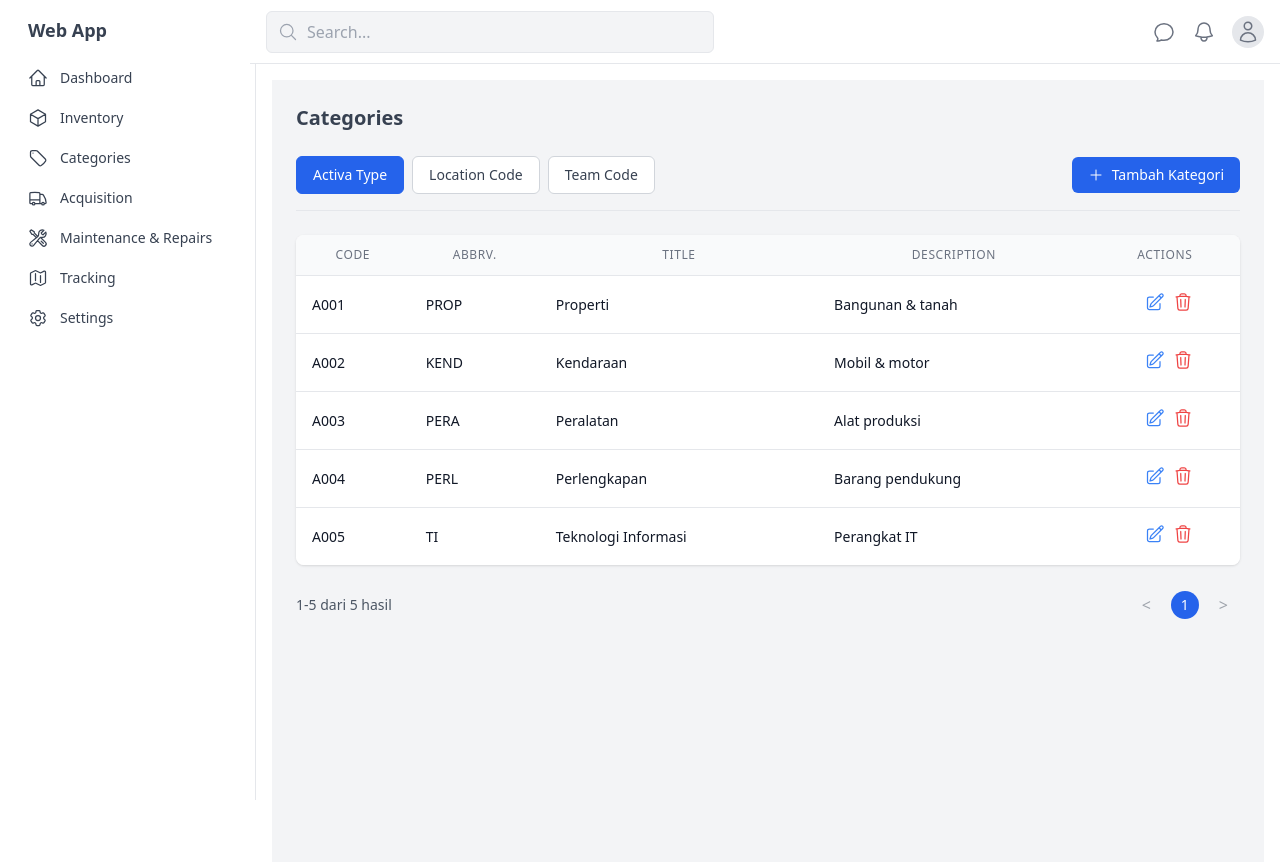
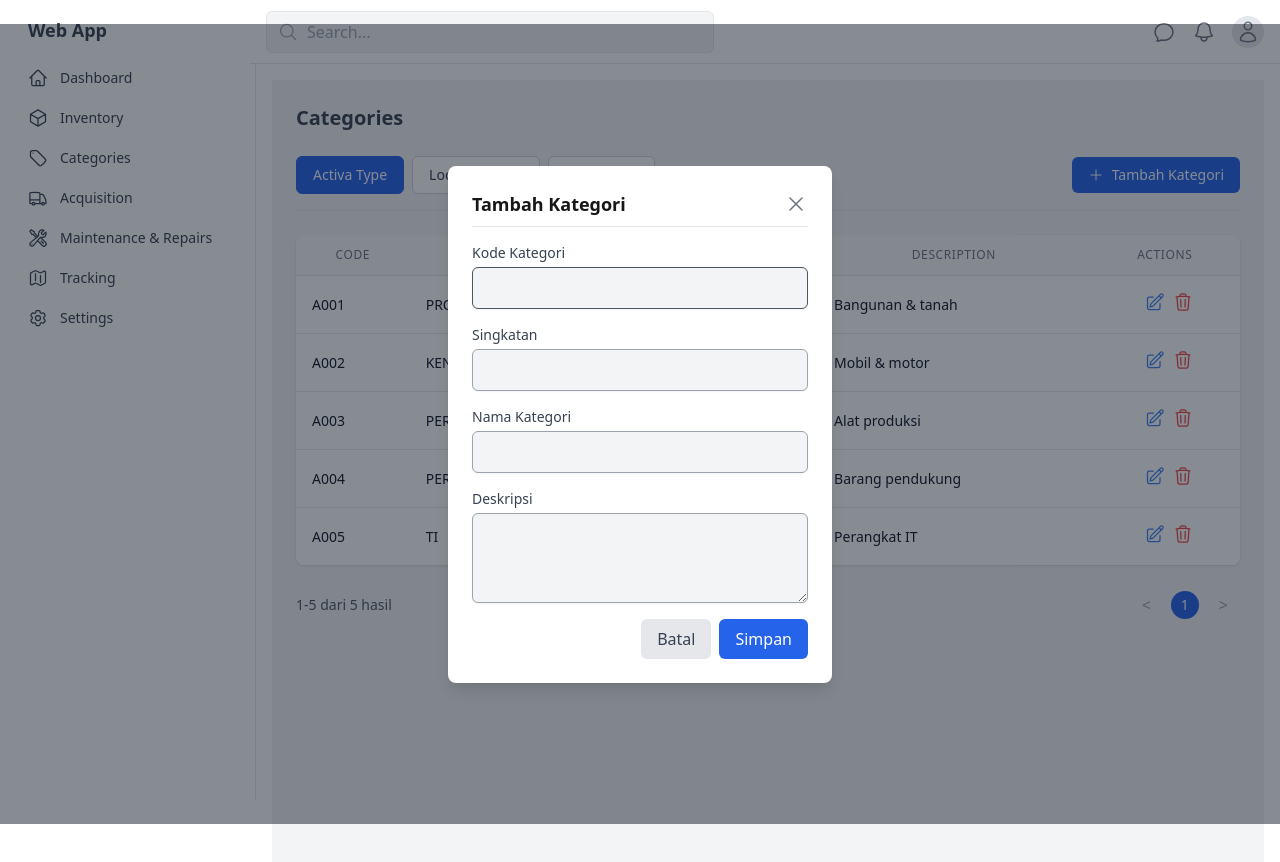
Before and after one commit to irsyadrs/web-asset, a Next.js app: page /categories in a window 1280 px wide. Both pictures are taken after a click on the button "Tambah Kategori". Shown: the top 862 px of the page. Built offline with nearby package versions, Linux system fonts and the light colour scheme.

Commit message:
new fiture add category

```diff
--- a/app/(main)/categories/page.js
+++ b/app/(main)/categories/page.js
@@ -1,61 +1,166 @@
-'use client';
+"use client";
 
-import { useState } from 'react';
-import CategoryNav from '@/components/category-components/category-nav';
-import CategoryTable from '@/components/category-components/category-table';
-import Pagination from '@/components/pagination';
+import { useState, useCallback, useEffect } from "react";
+import CategoryNav from "@/components/category-components/category-nav";
+import CategoryTable from "@/components/category-components/category-table";
+import Pagination from "@/components/pagination";
 
 const categories = {
-  'Activa Type': [
-    { code: 'A001', abbrv: 'PROP', title: 'Properti', description: 'Bangunan & tanah' },
-    { code: 'A002', abbrv: 'KEND', title: 'Kendaraan', description: 'Mobil & motor' },
-    { code: 'A003', abbrv: 'PERA', title: 'Peralatan', description: 'Alat produksi' },
-    { code: 'A004', abbrv: 'PERL', title: 'Perlengkapan', description: 'Barang pendukung' },
-    { code: 'A005', abbrv: 'TI', title: 'Teknologi Informasi', description: 'Perangkat IT' },
+  "Activa Type": [
+    {
+      code: "A001",
+      abbrv: "PROP",
+      title: "Properti",
+      description: "Bangunan & tanah",
+    },
+    {
+      code: "A002",
+      abbrv: "KEND",
+      title: "Kendaraan",
+      description: "Mobil & motor",
+    },
+    {
+      code: "A003",
+      abbrv: "PERA",
+      title: "Peralatan",
+      description: "Alat produksi",
+    },
+    {
+      code: "A004",
+      abbrv: "PERL",
+      title: "Perlengkapan",
+      description: "Barang pendukung",
+    },
+    {
+      code: "A005",
+      abbrv: "TI",
+      title: "Teknologi Informasi",
+      description: "Perangkat IT",
+    },
   ],
-  'Location Code': [
-    { code: 'L001', abbrv: 'HO', title: 'Head Office', description: 'Kantor pusat' },
-    { code: 'L002', abbrv: 'WH', title: 'Warehouse', description: 'Gudang penyimpanan' },
-    { code: 'L003', abbrv: 'SL', title: 'Studio Live', description: 'Studio siaran langsung' },
+  "Location Code": [
+    {
+      code: "L001",
+      abbrv: "HO",
+      title: "Head Office",
+      description: "Kantor pusat",
+    },
+    {
+      code: "L002",
+      abbrv: "WH",
+      title: "Warehouse",
+      description: "Gudang penyimpanan",
+    },
+    {
+      code: "L003",
+      abbrv: "SL",
+      title: "Studio Live",
+      description: "Studio siaran langsung",
+    },
   ],
-  'Team Code': [
-    { code: 'T001', abbrv: 'GEN', title: 'General', description: 'Umum' },
-    { code: 'T002', abbrv: 'CHIEF', title: 'Chief', description: 'Pimpinan' },
-    { code: 'T003', abbrv: 'STR', title: 'Strategic', description: 'Tim strategi' },
-    { code: 'T004', abbrv: 'CRE', title: 'Creative', description: 'Tim kreatif' },
-    { code: 'T005', abbrv: 'MKT', title: 'Marketing', description: 'Tim pemasaran' },
-    { code: 'T006', abbrv: 'BRAND', title: 'Brand', description: 'Tim merek' },
-    { code: 'T007', abbrv: 'COM', title: 'Commercial Business', description: 'Tim bisnis' },
-    { code: 'T008', abbrv: 'HCGA', title: 'HCGA', description: 'Tim HR & GA' },
-    { code: 'T009', abbrv: 'SCM', title: 'SCM', description: 'Supply Chain Management' },
-    { code: 'T010', abbrv: 'PID', title: 'PID', description: 'Project Implementation' },
-    { code: 'T011', abbrv: 'IT', title: 'IT', description: 'Tim Teknologi' },
-    { code: 'T012', abbrv: 'RTL', title: 'Retail', description: 'Tim retail' },
-    { code: 'T013', abbrv: 'FIN', title: 'Finance', description: 'Keuangan' },
+  "Team Code": [
+    { code: "T001", abbrv: "GEN", title: "General", description: "Umum" },
+    { code: "T002", abbrv: "CHIEF", title: "Chief", description: "Pimpinan" },
+    {
+      code: "T003",
+      abbrv: "STR",
+      title: "Strategic",
+      description: "Tim strategi",
+    },
+    {
+      code: "T004",
+      abbrv: "CRE",
+      title: "Creative",
+      description: "Tim kreatif",
+    },
+    {
+      code: "T005",
+      abbrv: "MKT",
+      title: "Marketing",
+      description: "Tim pemasaran",
+    },
+    { code: "T006", abbrv: "BRAND", title: "Brand", description: "Tim merek" },
+    {
+      code: "T007",
+      abbrv: "COM",
+      title: "Commercial Business",
+      description: "Tim bisnis",
+    },
+    { code: "T008", abbrv: "HCGA", title: "HCGA", description: "Tim HR & GA" },
+    {
+      code: "T009",
+      abbrv: "SCM",
+      title: "SCM",
+      description: "Supply Chain Management",
+    },
+    {
+      code: "T010",
+      abbrv: "PID",
+      title: "PID",
+      description: "Project Implementation",
+    },
+    { code: "T011", abbrv: "IT", title: "IT", description: "Tim Teknologi" },
+    { code: "T012", abbrv: "RTL", title: "Retail", description: "Tim retail" },
+    { code: "T013", abbrv: "FIN", title: "Finance", description: "Keuangan" },
   ],
 };
 
 export default function CategoriesPage() {
-  const [activeCategory, setActiveCategory] = useState('Activa Type');
+  const [activeCategory, setActiveCategory] = useState("Activa Type");
   const [currentPage, setCurrentPage] = useState(1);
+  const [isModalOpen, setIsModalOpen] = useState(false);
   const itemsPerPage = 5;
 
+  // Data kategori yang sedang aktif
   const currentCategoryData = categories[activeCategory] || [];
   const totalItems = currentCategoryData.length;
-  const paginatedCategory = currentCategoryData.slice((currentPage - 1) * itemsPerPage, currentPage * itemsPerPage);
+  const paginatedCategory = currentCategoryData.slice(
+    (currentPage - 1) * itemsPerPage,
+    currentPage * itemsPerPage
+  );
 
+  // Handle buka modal
+  const onOpenModal = useCallback(() => {
+    setIsModalOpen(true);
+  }, []);
+
+  // Handle tutup modal
+  const onCloseModal = useCallback(() => {
+    console.log("Menutup modal!");
+    setIsModalOpen(false);
+  }, []);
+
+  // Reset halaman ke pertama jika kategori berubah
+  useEffect(() => {
+    setCurrentPage(1);
+  }, [activeCategory]);
 
   return (
     <main className="p-6 bg-gray-100 min-h-screen space-y-6">
-      <h1 className="text-xl font-bold text-gray-700">Categories</h1>
-      <CategoryNav categories={categories} activeCategory={activeCategory} setActiveCategory={setActiveCategory} />
+      <div className="flex justify-between items-center">
+        <h1 className="text-xl font-bold text-gray-700">Categories</h1>
+      </div>
+
+      {/* Navigasi kategori */}
+      <CategoryNav
+        categories={categories}
+        activeCategory={activeCategory}
+        setActiveCategory={setActiveCategory}
+        onOpenModal={onOpenModal}
+      />
+
+      {/* Tabel kategori */}
       <CategoryTable data={paginatedCategory} />
+
+      {/* Pagination */}
       <Pagination
         totalItems={totalItems}
         itemsPerPage={itemsPerPage}
         currentPage={currentPage}
         onPageChange={setCurrentPage}
       />
+
+      {/* Modal tambah kategori */}
     </main>
   );
 }
--- /dev/null
+++ b/components/category-components/add-category.js
@@ -0,0 +1,112 @@
+"use client";
+
+import { useState, useRef, useEffect } from "react";
+
+export default function AddCategoryForm({ onClose, onAddCategory }) {
+  const inputRef = useRef(null);
+
+  const [formData, setFormData] = useState({
+    code: "",
+    abbr: "",
+    title: "",
+    description: "",
+  });
+
+  // Auto-focus ke input pertama saat modal terbuka
+  useEffect(() => {
+    if (inputRef.current) {
+      inputRef.current.focus();
+    }
+  }, []);
+
+  const handleChange = (e) => {
+    const { name, value } = e.target;
+
+    // Validasi: Pastikan input kode hanya huruf/angka
+    if (name === "code" && !/^[A-Za-z0-9]*$/.test(value)) {
+      return;
+    }
+
+    setFormData((prevData) => ({ ...prevData, [name]: value }));
+  };
+
+  const handleSubmit = (e) => {
+    e.preventDefault();
+    onAddCategory(formData);
+    setFormData({ code: "", abbr: "", title: "", description: "" });
+    onClose();
+  };
+
+  return (
+    <form onSubmit={handleSubmit} className="space-y-4 mt-4">
+      {/* Kode Kategori */}
+      <div>
+        <label className="block text-sm font-medium text-gray-700">Kode Kategori</label>
+        <input
+          type="text"
+          name="code"
+          value={formData.code}
+          onChange={handleChange}
+          ref={inputRef}
+          required
+          className="mt-1 block w-full rounded-md border border-gray-400 bg-gray-100 shadow-sm p-2 focus:outline-none focus:border-gray-600"
+        />
+      </div>
+
+      {/* Abbreviasi */}
+      <div>
+        <label className="block text-sm font-medium text-gray-700">Singkatan</label>
+        <input
+          type="text"
+          name="abbr"
+          value={formData.abbr}
+          onChange={handleChange}
+          required
+          className="mt-1 block w-full rounded-md border border-gray-400 bg-gray-100 shadow-sm p-2 focus:outline-none focus:border-gray-600"
+        />
+      </div>
+
+      {/* Nama Kategori */}
+      <div>
+        <label className="block text-sm font-medium text-gray-700">Nama Kategori</label>
+        <input
+          type="text"
+          name="title"
+          value={formData.title}
+          onChange={handleChange}
+          required
+          className="mt-1 block w-full rounded-md border border-gray-400 bg-gray-100 shadow-sm p-2 focus:outline-none focus:border-gray-600"
+        />
+      </div>
+
+      {/* Deskripsi */}
+      <div>
+        <label className="block text-sm font-medium text-gray-700">Deskripsi</label>
+        <textarea
+          name="description"
+          value={formData.description}
+          onChange={handleChange}
+          rows="3"
+          className="mt-1 block w-full rounded-md border border-gray-400 bg-gray-100 shadow-sm p-2 focus:outline-none focus:border-gray-600"
+        ></textarea>
+      </div>
+
+      {/* Tombol Aksi */}
+      <div className="flex justify-end space-x-2">
+        <button
+          type="button"
+          onClick={onClose}
+          className="px-4 py-2 bg-gray-200 text-gray-700 rounded-md hover:bg-gray-300"
+        >
+          Batal
+        </button>
+        <button
+          type="submit"
+          className="px-4 py-2 bg-blue-600 text-white rounded-md hover:bg-blue-700"
+        >
+          Simpan
+        </button>
+      </div>
+    </form>
+  );
+}
--- a/components/category-components/category-nav.js
+++ b/components/category-components/category-nav.js
@@ -1,9 +1,15 @@
 'use client';
 
+import { useState } from 'react';
 import { PlusIcon } from '@heroicons/react/24/outline';
+import Modal from '../modal';
+import AddCategoryModal from './add-category';
 
 export default function CategoryNav({ categories, activeCategory, setActiveCategory }) {
+  const [isModalOpen, setIsModalOpen] = useState(false);
+
   return (
+    <>
       <div className="flex items-center justify-between pb-4 border-b">
         {/* Tombol Navigasi */}
         <div className="flex gap-2">
@@ -23,9 +29,18 @@ export default function CategoryNav({ categories, activeCategory, setActiveCateg
         </div>
 
         {/* Tombol Tambah Kategori */}
-      <button className="flex items-center gap-2 px-4 py-2 text-sm font-medium text-white bg-blue-600 rounded-md hover:bg-blue-700">
+        <button
+          className="flex items-center gap-2 px-4 py-2 text-sm font-medium text-white bg-blue-600 rounded-md hover:bg-blue-700"
+          onClick={() => setIsModalOpen(true)}
+        >
           <PlusIcon className="w-4 h-4" /> Tambah Kategori
         </button>
       </div>
+
+      {/* Modal Tambah Kategori */}
+      <Modal isOpen={isModalOpen} onClose={() => setIsModalOpen(false)} title="Tambah Kategori">
+        <AddCategoryModal onClose={() => setIsModalOpen(false)} />
+      </Modal>
+    </>
   );
 }
```
Lines whose indentation alone changed are shown as unchanged.
